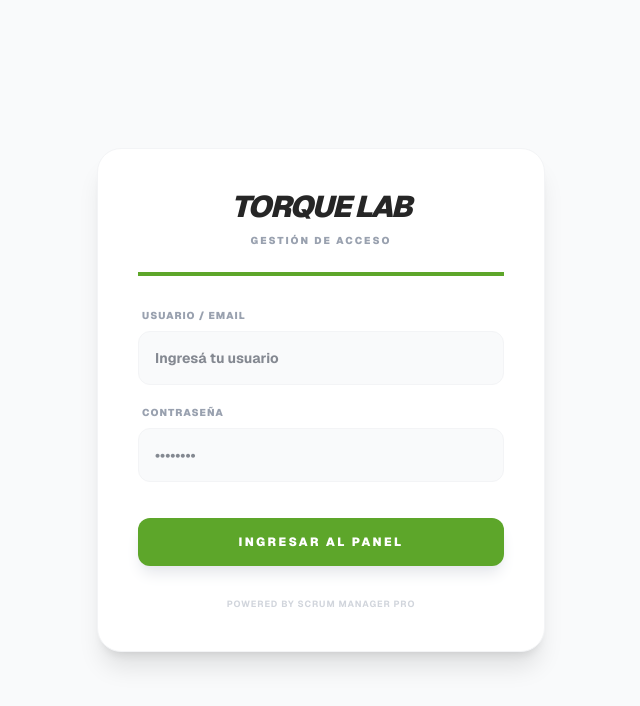
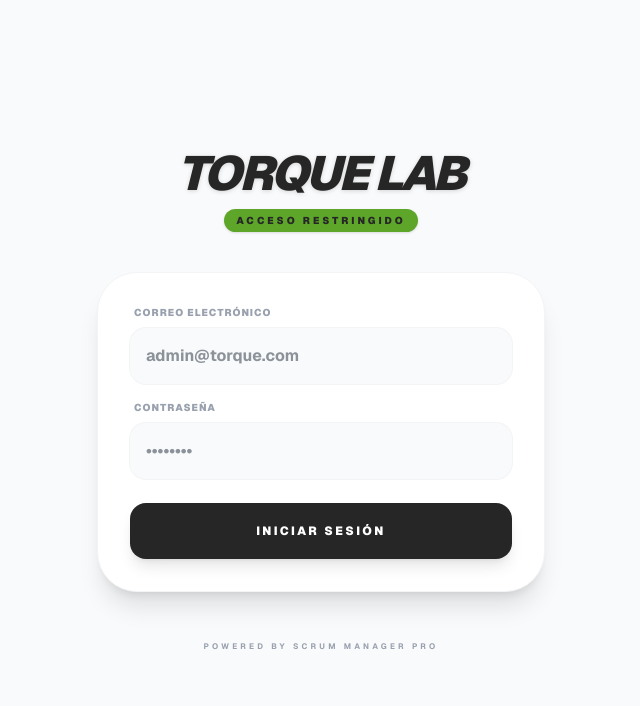
Before and after one commit to delpuuu/Scrum-Manager, a Next.js app: page /admin/login in a window 1280 px wide. Shown: the top 706 px of the page, without its empty margins (319-959 px from the left). Built offline with nearby package versions, Linux system fonts and the light colour scheme.

Commit message:
Solucion 1 login

```diff
--- a/app/admin/login/page.tsx
+++ b/app/admin/login/page.tsx
@@ -2,19 +2,19 @@
 
 import { useState } from 'react';
 import { useRouter } from 'next/navigation';
-import { currentConfig } from '@/lib/tenantConfig';
+import { currentConfig } from "@/lib/tenantConfig";
 
 export default function LoginPage() {
-  const [email, setEmail] = useState(''); // Vacío por seguridad
-  const [password, setPassword] = useState(''); // Vacío por seguridad
-  const [loading, setLoading] = useState(false);
-  const [errorMsg, setErrorMsg] = useState('');
+  const [email, setEmail] = useState('');
+  const [password, setPassword] = useState('');
+  const [error, setError] = useState('');
+  const [isLoading, setIsLoading] = useState(false);
   const router = useRouter();
 
-  const handleLogin = async (e: React.FormEvent) => {
+  const handleSubmit = async (e: React.FormEvent) => {
     e.preventDefault();
-    setLoading(true);
-    setErrorMsg('');
+    setIsLoading(true);
+    setError(''); // Limpiamos errores previos
 
     try {
       const res = await fetch('/api/auth/login', {
@@ -26,77 +26,92 @@
       const data = await res.json();
 
       if (res.ok) {
-        // Redirigimos al dashboard tras el éxito
+        // Redirección exitosa, no hace falta quitar el loading porque desmonta la página
         router.push('/admin/dashboard');
-        router.refresh();
       } else {
-        setErrorMsg(data.error || 'Credenciales inválidas');
-        setLoading(false);
+        // Acá estaba el bug: Liberamos el estado y mostramos el error
+        setError(data.error || 'Credenciales inválidas');
+        setIsLoading(false);
       }
-    } catch (error) {
-      setErrorMsg('Error de conexión con el servidor.');
-      setLoading(false);
+    } catch (err) {
+      setError('Error de conexión con el servidor');
+      setIsLoading(false);
     }
   };
 
   return (
-    <div className="min-h-screen flex items-center justify-center bg-gray-50 p-4 font-sans text-gray-900">
-      <form onSubmit={handleLogin} className="bg-white p-10 rounded-3xl shadow-xl border border-gray-100 w-full max-w-md">
+    <div className="min-h-screen bg-gray-50 flex flex-col justify-center items-center p-4 font-sans">
+      <div className="w-full max-w-md">
 
-        <header className="mb-8 text-center border-b-4 pb-6" style={{ borderColor: "var(--color-primary)" }}>
-          <h1 className="text-3xl font-black tracking-tighter uppercase italic" style={{ color: "var(--color-secondary)" }}>
+        <header className="text-center mb-10">
+          <h1 className="text-5xl font-black tracking-tighter uppercase italic drop-shadow-sm" style={{ color: "var(--color-secondary)" }}>
             {currentConfig.tenantName}
           </h1>
-          <p className="text-gray-400 text-[10px] font-black uppercase tracking-[0.2em] mt-2">
-            Gestión de Acceso
-          </p>
+          <div className="mt-3 inline-block bg-[var(--color-primary)] text-[var(--color-secondary)] text-[10px] font-black px-3 py-1 rounded-full uppercase tracking-[0.3em] shadow-sm">
+            Acceso Restringido
+          </div>
         </header>
 
-        {errorMsg && (
-          <div className="bg-red-50 border border-red-100 text-red-600 p-4 rounded-xl text-[10px] font-black mb-6 text-center uppercase tracking-widest">
-            {errorMsg}
+        <form onSubmit={handleSubmit} className="bg-white p-8 rounded-[2.5rem] shadow-xl border border-gray-100 space-y-6">
+
+          {error && (
+            <div className="bg-red-50 border-l-4 border-red-500 p-4 rounded-r-xl animate-fade-in">
+              <p className="text-[10px] text-red-700 font-black uppercase tracking-widest">{error}</p>
             </div>
           )}
 
-        <div className="space-y-5">
+          <div className="space-y-4">
             <div>
-            <label className="block text-[10px] font-black text-gray-400 uppercase tracking-widest mb-2 ml-1">Usuario / Email</label>
+              <label className="text-[10px] text-gray-400 uppercase font-black tracking-widest block mb-2 ml-1">
+                Correo Electrónico
+              </label>
               <input
-              type="text"
+                type="email"
+                required
                 value={email}
-              onChange={e => setEmail(e.target.value)}
-              placeholder="Ingresá tu usuario"
-              className="w-full p-4 rounded-xl bg-gray-50 border border-gray-100 focus:outline-none focus:ring-2 focus:ring-[var(--color-primary)] transition-all font-bold text-sm"
-              required
-              disabled={loading}
+                onChange={(e) => setEmail(e.target.value)}
+                disabled={isLoading}
+                className="w-full bg-gray-50 border-none p-4 rounded-2xl font-bold text-gray-800 outline-none ring-1 ring-gray-100 focus:ring-2 focus:ring-[var(--color-primary)] transition-all disabled:opacity-50"
+                placeholder="admin@torque.com"
               />
             </div>
+
             <div>
-            <label className="block text-[10px] font-black text-gray-400 uppercase tracking-widest mb-2 ml-1">Contraseña</label>
+              <label className="text-[10px] text-gray-400 uppercase font-black tracking-widest block mb-2 ml-1">
+                Contraseña
+              </label>
               <input
                 type="password"
+                required
                 value={password}
-              onChange={e => setPassword(e.target.value)}
+                onChange={(e) => setPassword(e.target.value)}
+                disabled={isLoading}
+                className="w-full bg-gray-50 border-none p-4 rounded-2xl font-bold text-gray-800 outline-none ring-1 ring-gray-100 focus:ring-2 focus:ring-[var(--color-primary)] transition-all disabled:opacity-50"
                 placeholder="••••••••"
-              className="w-full p-4 rounded-xl bg-gray-50 border border-gray-100 focus:outline-none focus:ring-2 focus:ring-[var(--color-primary)] transition-all font-bold text-sm"
-              required
-              disabled={loading}
               />
+            </div>
           </div>
 
           <button
             type="submit"
-            disabled={loading}
-            className="w-full bg-[var(--color-primary)] hover:opacity-90 p-4 rounded-xl text-white font-black transition-all uppercase text-xs tracking-[0.2em] disabled:opacity-50 mt-4 shadow-lg shadow-gray-200"
+            disabled={isLoading}
+            className="w-full bg-[var(--color-secondary)] text-white font-black text-xs py-5 rounded-2xl uppercase tracking-[0.2em] shadow-lg hover:bg-gray-800 active:scale-95 transition-all disabled:opacity-70 flex justify-center items-center gap-2"
           >
-            {loading ? 'VERIFICANDO...' : 'Ingresar al Panel'}
+            {isLoading ? (
+              <>
+                <svg className="animate-spin h-4 w-4 text-[var(--color-primary)]" xmlns="http://www.w3.org/2000/svg" fill="none" viewBox="0 0 24 24"><circle className="opacity-25" cx="12" cy="12" r="10" stroke="currentColor" strokeWidth="4"></circle><path className="opacity-75" fill="currentColor" d="M4 12a8 8 0 018-8V0C5.373 0 0 5.373 0 12h4zm2 5.291A7.962 7.962 0 014 12H0c0 3.042 1.135 5.824 3 7.938l3-2.647z"></path></svg>
+                Verificando...
+              </>
+            ) : (
+              'Iniciar Sesión'
+            )}
           </button>
+        </form>
+
+        <footer className="mt-12 text-center text-[8px] font-bold text-gray-400 uppercase tracking-[0.4em]">
+          {currentConfig.poweredByLabel}
+        </footer>
       </div>
-
-        <footer className="mt-8 text-center">
-           <p className="text-[9px] font-bold text-gray-300 uppercase tracking-widest">{currentConfig.poweredByLabel}</p>
-        </footer>
-      </form>
     </div>
   );
 }
```
Lines whose indentation alone changed are shown as unchanged.
